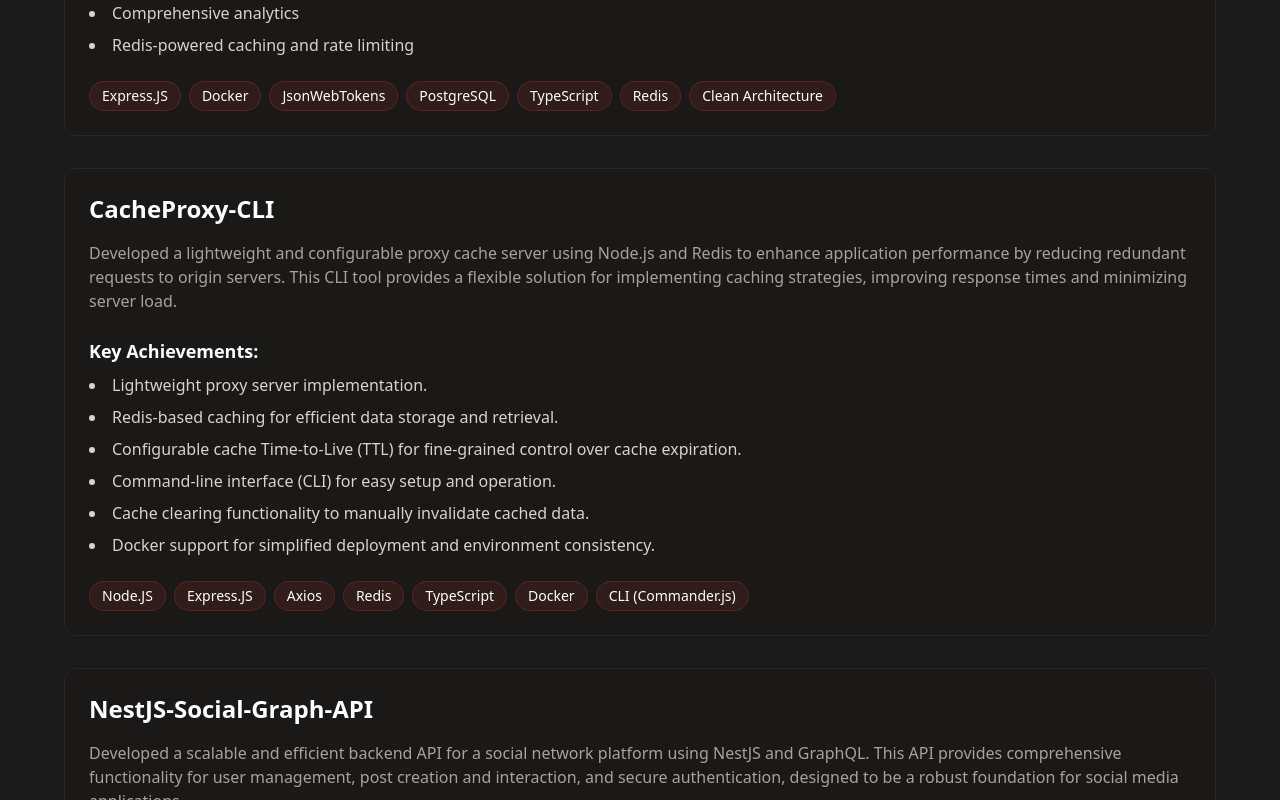
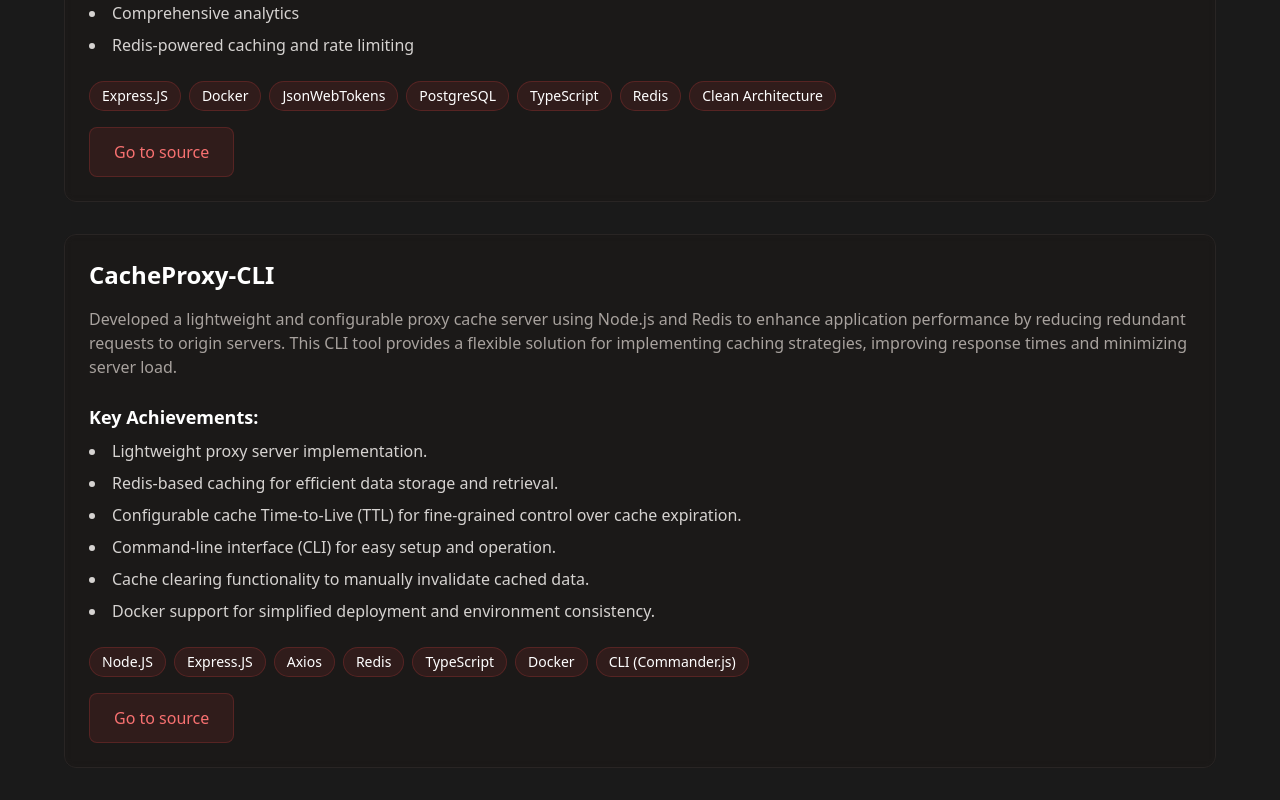
Before and after one commit to Cesar-Marcano/portfolio, a Next.js app: page / in a window 1280 px wide. Shown: the part 1240-2040 px from the top of the page. Built offline with nearby package versions, Linux system fonts and the light colour scheme.

Commit message:
style: add source link button to project items in SystemArchitecture component

```diff
--- a/app/components/SystemArchitecture.tsx
+++ b/app/components/SystemArchitecture.tsx
@@ -114,6 +114,18 @@
                   </span>
                 ))}
               </div>
+              <motion.button
+                onClick={() =>
+                  window.open(
+                    `https://github.com/Cesar-Marcano/${project.title}`,
+                    "_blank"
+                  )
+                }
+                whileHover={{ scale: 1.02 }}
+                className="mt-4 inline-flex items-center gap-2 px-6 py-3 bg-red-500/10 text-red-400 rounded-lg border border-red-500/20 hover:bg-red-500/20 transition-colors"
+              >
+                <span>Go to source</span>
+              </motion.button>
             </motion.div>
           ))}
         </div>
```
